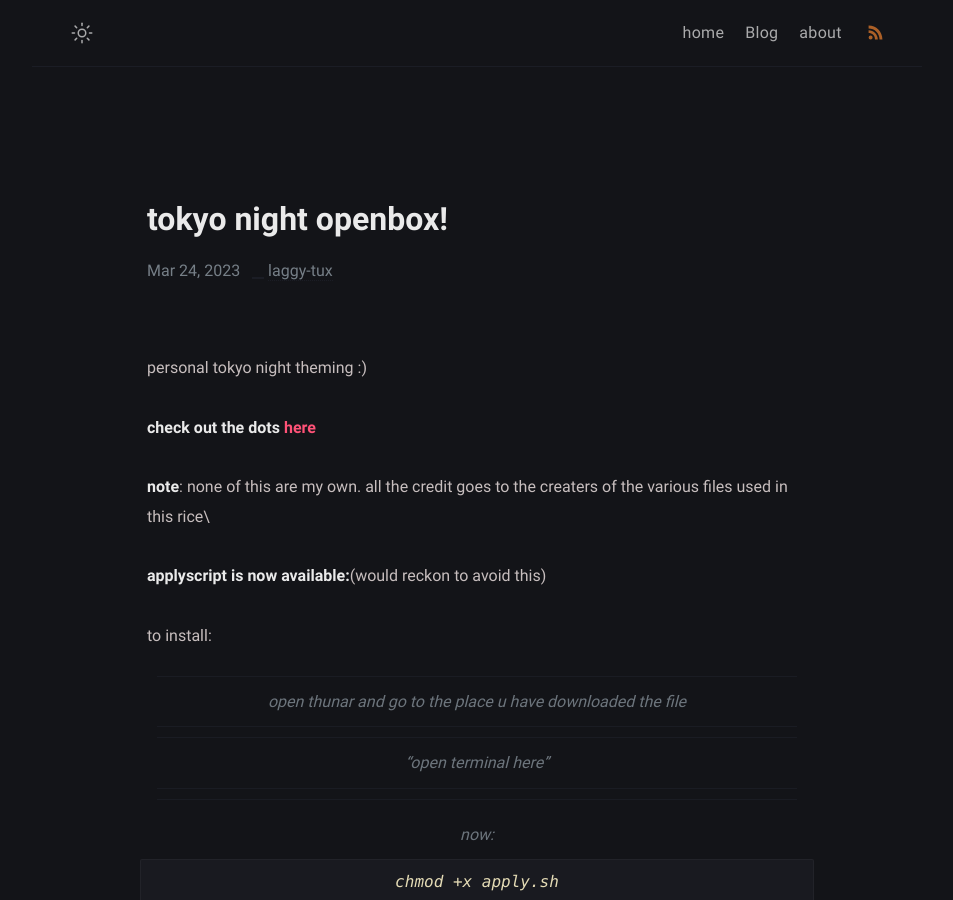
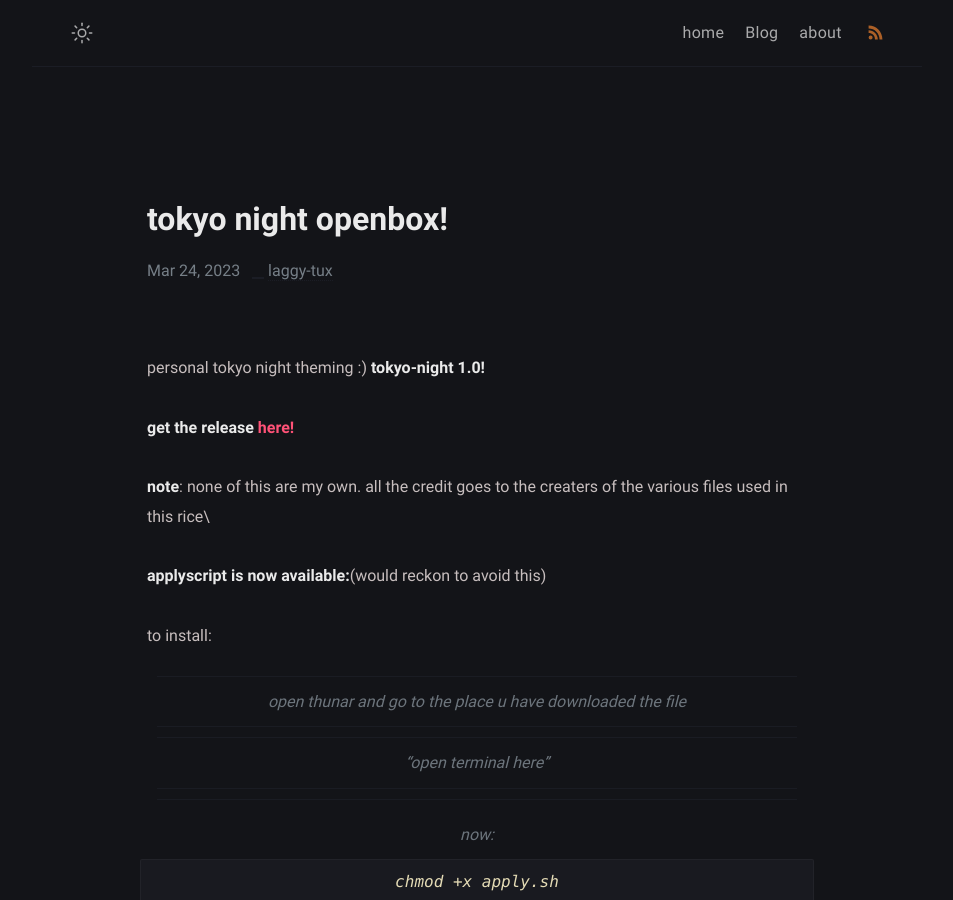
Before and after one commit to laggy-tux/laggy-tux.github.io, a Jekyll site: the page built from _posts/tokyo-night/2023-03-24-openbox.md, in a window 1280 px wide and 900 px high. Shown: the whole window, without its empty margins (163-1116 px from the left). Built offline with Jekyll 4.4.1, drawn with Linux system fonts in a browser that asks for light colours.

Commit message:
Update 2023-03-24-openbox.md

```diff
--- a/_posts/tokyo-night/2023-03-24-openbox.md
+++ b/_posts/tokyo-night/2023-03-24-openbox.md
@@ -5,8 +5,9 @@ date:   2023-03-24 09:29:20 +0700
 categories: ricing
 ---
 personal tokyo night theming :)
+**tokyo-night 1.0!**
 
-**check out the dots [here](https://github.com/laggy-tux/tokyo-night-openbox)**
+**get the release [here!](https://github.com/laggy-tux/tokyo-night-openbox/releases/tag/ricing)**
 
 **note**:
 none of this are my own. all the credit goes to the creaters of the various files used in this rice\
@@ -74,6 +75,8 @@ retart to see the magic
 
 # tokyo-night 2.0!
 
+**get the release [here!](https://github.com/laggy-tux/tokyo-night-openbox/releases/tag/ricing-2)**
+
 its mostly the same with a little changes
 
 ![Screenshot_2023-04-12-13-51-17_1600x900](https://user-images.githubusercontent.com/85402808/231404571-615ebe4d-8ad7-4409-85f5-a1674eed8978.png)
```
